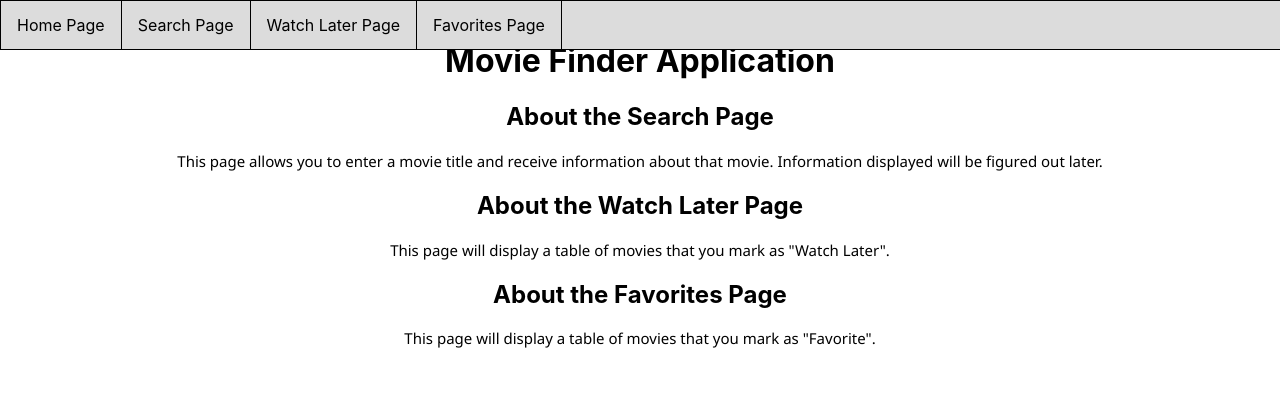
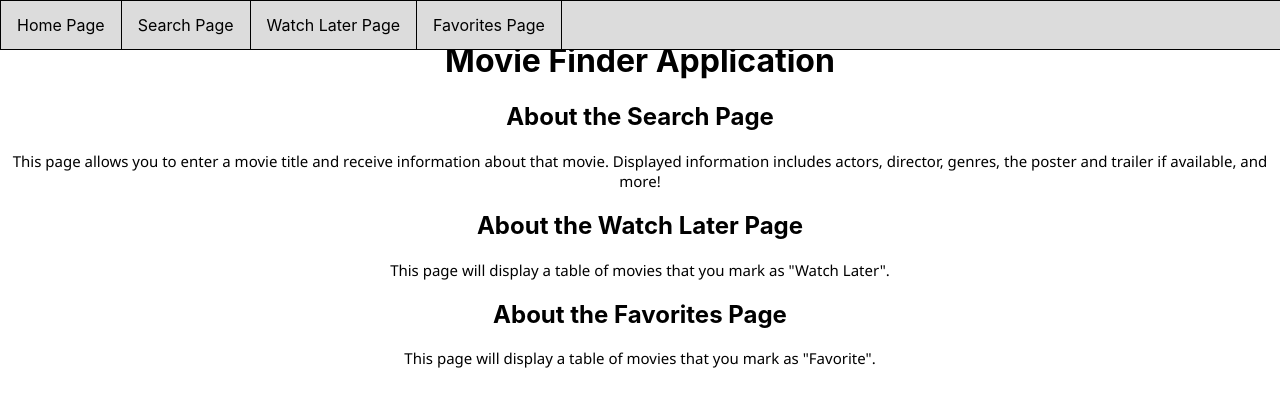
Before and after one commit to MiguelQuinones/find-that-movie, a React (Create React App) app: page / in a window 1280 px wide. Shown: the top 406 px of the page. Built offline with nearby package versions, Linux system fonts and the light colour scheme.

Commit message:
Updated searchPage.js
Updated page to show movie poster and trailer next to each other.

```diff
--- a/src/components/homePage.js
+++ b/src/components/homePage.js
@@ -7,7 +7,8 @@ export default class homePage extends Component {
                 <h1> Movie Finder Application</h1>
                 <h2> About the Search Page </h2>
                 <p> This page allows you to enter a movie title and receive information
-                    about that movie. Information displayed will be figured out later. </p>
+                    about that movie. Displayed information includes actors, director, genres,
+                    the poster and trailer if available, and more! </p>
                 <h2> About the Watch Later Page </h2>
                 <p> This page will display a table of movies that you mark as "Watch Later". </p>
                 <h2> About the Favorites Page </h2>
--- a/src/components/searchPage.js
+++ b/src/components/searchPage.js
@@ -1,5 +1,6 @@
 /* eslint-disable no-loop-func */
 // This page will host the search bar and the table displaying movie info
+// WORK ON DARK MODE WHEN RETURNING, STYLING PAGE AS WELL
 
 // Necessary imports
 import React, { Component } from 'react';
@@ -229,8 +230,10 @@ export default class searchPage extends Component {
                     </div>
                 </form>
                 <p className = "showData"> </p>
-                <div id = "showPoster"> </div>
-                <div class="showVideo" width = "560px" height = "315px"> </div>
+                <div className = "posterAndVideo">
+                    <div id = "showPoster" style = {{ float : "left", marginLeft : "10%" }}> </div>
+                    <div class="showVideo" style = {{ width : "560px", height : "315px", float : "right", marginRight : "10%" }}> </div>
+                </div>
             </div>
         )
     }
```
